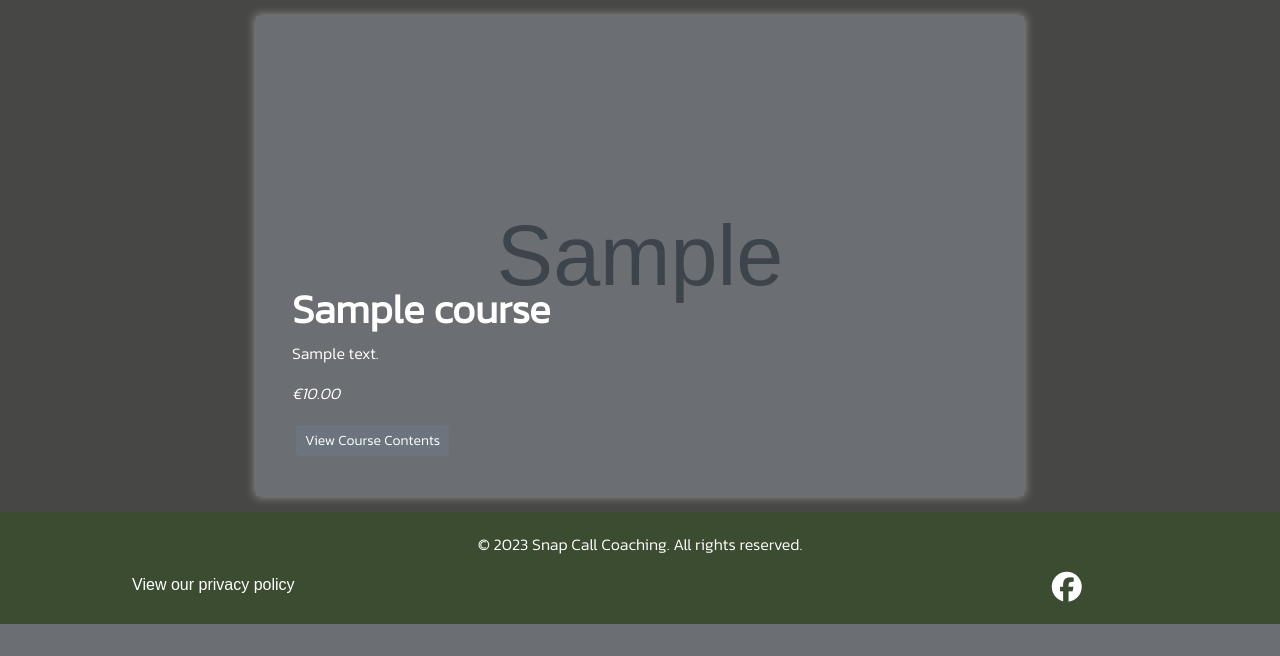
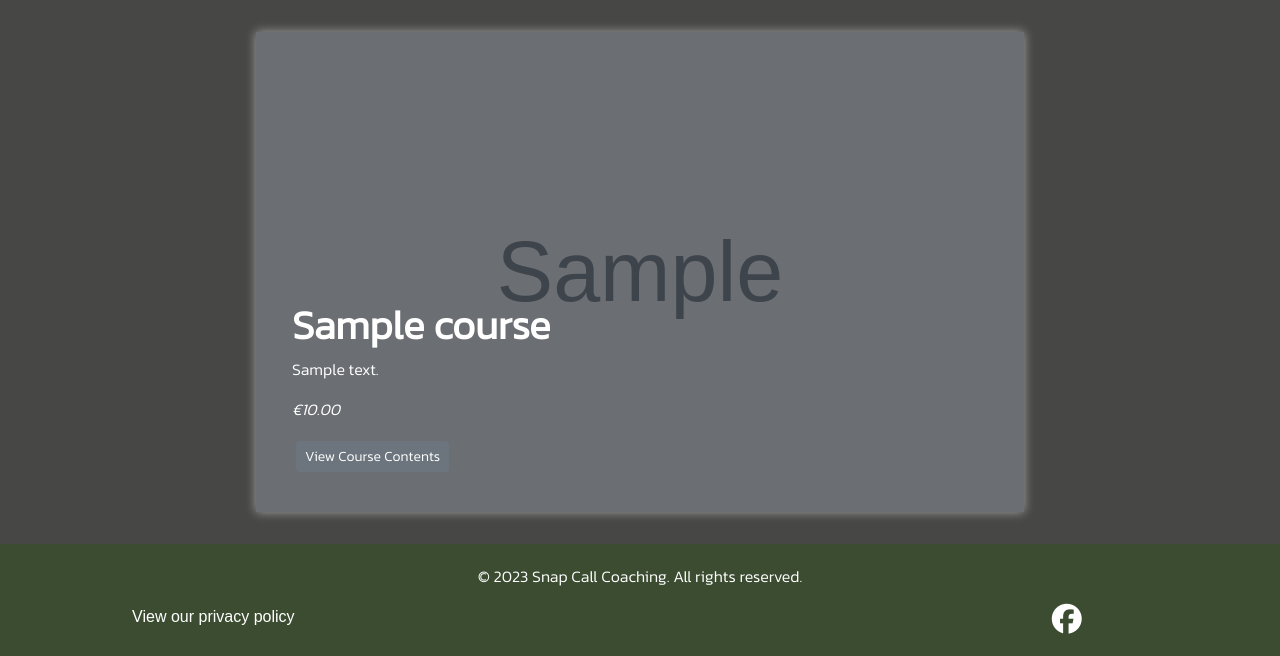
Before and after one commit to tomkelly111/Snap-Call-Coaching, a Django app: page /courses/ in a window 1280 px wide. Shown: the part 285-941 px from the top of the page. Before the commit the page ends 909 px from the top, so only its background shows below. Run offline with Django 3.2, Linux system fonts and the light colour scheme; tables that the repository leaves empty hold one stand-in row (values such as "Sample post"); grey boxes marked "Sample" are stand-in pictures; some libraries are stand-ins or nearby versions.

Commit message:
add margins to course contents items

```diff
--- a/courses/templates/courses/course_contents.html
+++ b/courses/templates/courses/course_contents.html
@@ -15,7 +15,7 @@
 <div class="container-fluid">
   <div class="row m-2 m-sm-0 my-sm-3">
     <div class="col-12 col-md-2"></div>
-    <div class="col-12 col-sm-8 image-container">
+    <div class="col-12 col-sm-8 image-container my-3">
       {% if "placeholder" in course.featured_image.url %}
       <img src="{{ MEDIA_URL }}poker-table.jpg" alt="Online Poker Course Image" />
       {% else %}
```
